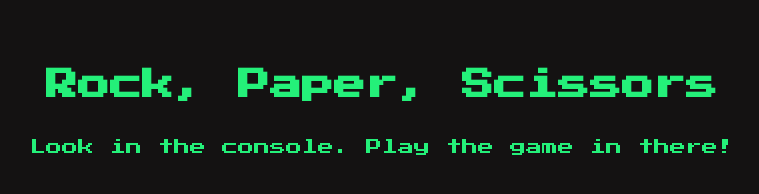
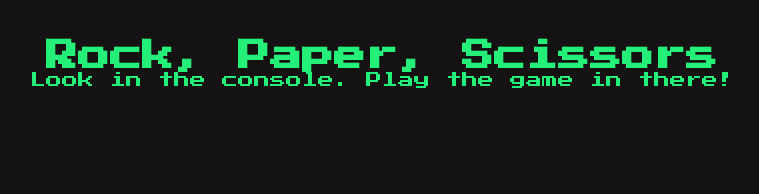
Before and after one commit to alvarez0daniel/odin-rps, a plain HTML site: page index.html in a window 1280 px wide. Shown: the whole page, without its empty margins (258-1017 px from the left). Drawn offline with Linux system fonts and the light colour scheme.

Commit message:
added global resets

```diff
--- a/styles.css
+++ b/styles.css
@@ -1,3 +1,10 @@
+/* global resets  */
+*, *::after, *::before {
+  margin: 0;
+  padding: 0;
+  box-sizing: border-box;
+
+}
 body {
   display: flex;
   flex-direction: column;
```
